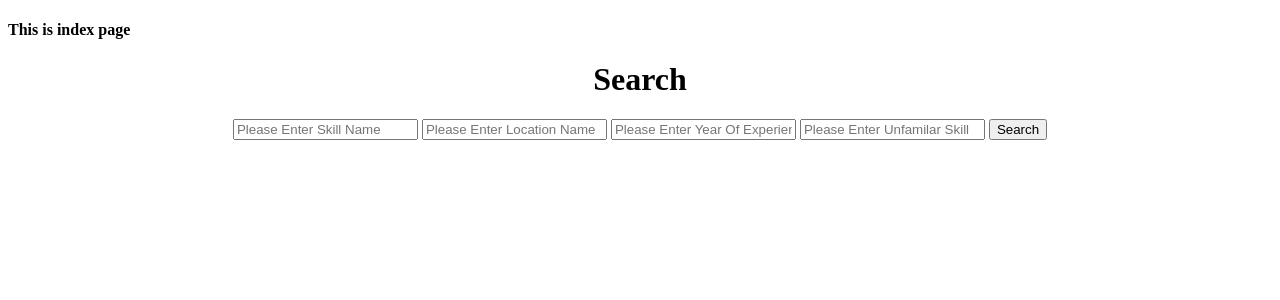
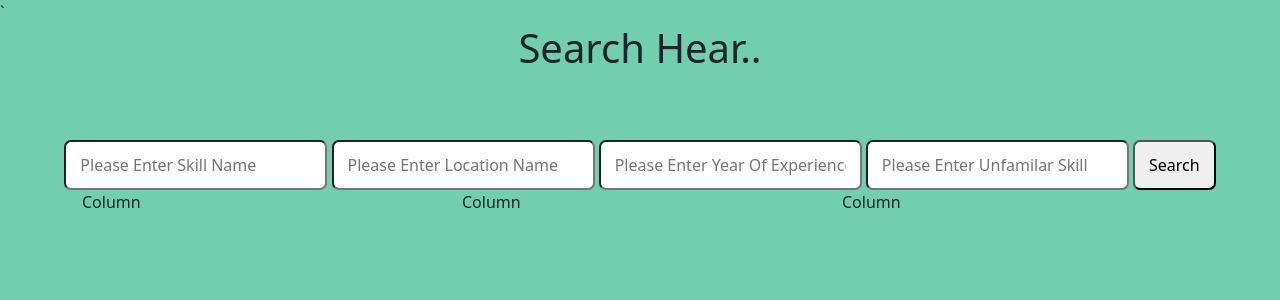
Before and after one commit to Swapno5896/Job_Scraper, a Flask app: page / in a window 1280 px wide. Shown: the top 300 px of the page. Run offline with Flask 2, Linux system fonts and the light colour scheme.

Commit message:
home page beautification id done

```diff
--- a/templates/index.html
+++ b/templates/index.html
@@ -2,15 +2,25 @@
 <html lang="en">
 <head>
     <meta charset="UTF-8">
-    <title>Home page</title>
-</head>
+
+    <link href="https://cdn.jsdelivr.net/npm/bootstrap@5.2.0-beta1/dist/css/bootstrap.min.css" rel="stylesheet" integrity="sha384-0evHe/X+R7YkIZDRvuzKMRqM+OrBnVFBL6DOitfPri4tjfHxaWutUpFmBp4vmVor" crossorigin="anonymous">    <title>Home page</title>
+</head>`
+<style>
+    body{
+        background-color: #71ceaf;
+    }
+    #form_container input{
+        border-radius: 7px;
+        padding: 11px 14px;
+        margin-top: 60px;
+    }
+</style>
 <body>
-<h4>This is index page</h4>
 <div class="content">
-    <h1 style="text-align: center">Search</h1>
+    <h1 style="text-align: center">Search Hear..</h1>
 
     <div class="form" style="text-align: center">
-        <form action="/result" method="POST">
+        <form id="form_container" action="/result" method="POST">
             <input type="text" name="skill" id="content1" placeholder="Please Enter Skill Name">
             <input type="text" name="location" id="content2" placeholder="Please Enter Location Name">
              <input type="text" name="workExp" id="content3" placeholder="Please Enter Year Of Experience">
@@ -18,6 +28,24 @@
             <input type="submit" value="Search">
         </form>
     </div>
+    <!--
+
+     -->
+     <div class="container">
+        <div class="row">
+          <div class="col">
+            Column
+          </div>
+          <div class="col">
+            Column
+          </div>
+          <div class="col">
+            Column
+          </div>
+        </div>
+      </div>
+
+     <!--  -->
 </div>
 </body>
 </html>
```
Also changed, not shown: templates/result.html (+34 -1 lines), README.md.
